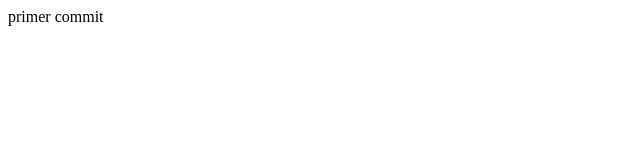
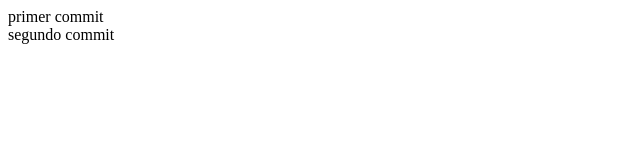
Before and after one commit to MauroC18/curso_git, a plain HTML site: page index.html in a window 1280 px wide. Shown: the whole page, without its empty margins (0-640 px from the left). Drawn offline with Linux system fonts and the light colour scheme.

Commit message:
segunto commit

```diff
--- a/index.html
+++ b/index.html
@@ -7,5 +7,6 @@
 </head>
 <body>
     <div>primer commit</div>
+    <div>segundo commit</div>
 </body>
 </html>
```
